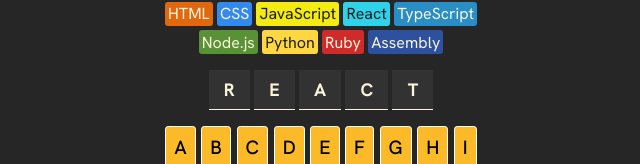
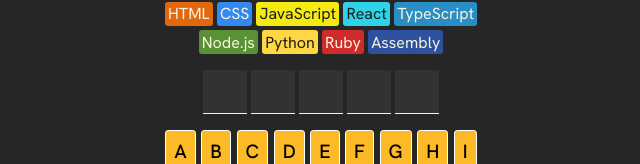
Before and after one commit to ppl-call-me-tima/assembly-endgame, a React (Vite) app: page / in a window 1280 px wide. Shown: the part 259-423 px from the top of the page, without its empty margins (319-959 px from the left). Built offline with nearby package versions, Linux system fonts and the light colour scheme.

Commit message:
Add feature to make word revealer realize whether a letter was correctly guessed and display

```diff
--- a/App.jsx
+++ b/App.jsx
@@ -25,7 +25,11 @@ export default function AssemblyEndgame() {
       color: "#F9F4DA",
     }
 
-    return <span key={index} style={styles}>{letter.toUpperCase()}</span>
+    return (
+      <span key={index} style={styles}>
+        {guessedLetters.includes(letter) ? letter.toUpperCase() : ""}
+      </span>
+    )
   })
 
   const keyboardChips = alphabets.map(letter => {
--- a/index.css
+++ b/index.css
@@ -69,6 +69,8 @@ header>p {
 }
 
 .word-revealer>span {
+  height: 2.75rem;
+  aspect-ratio: 1;
   border-bottom: 1px solid #F9F4DA;
   background-color: #323232;
   padding: 0.5rem 0.95rem;
```
